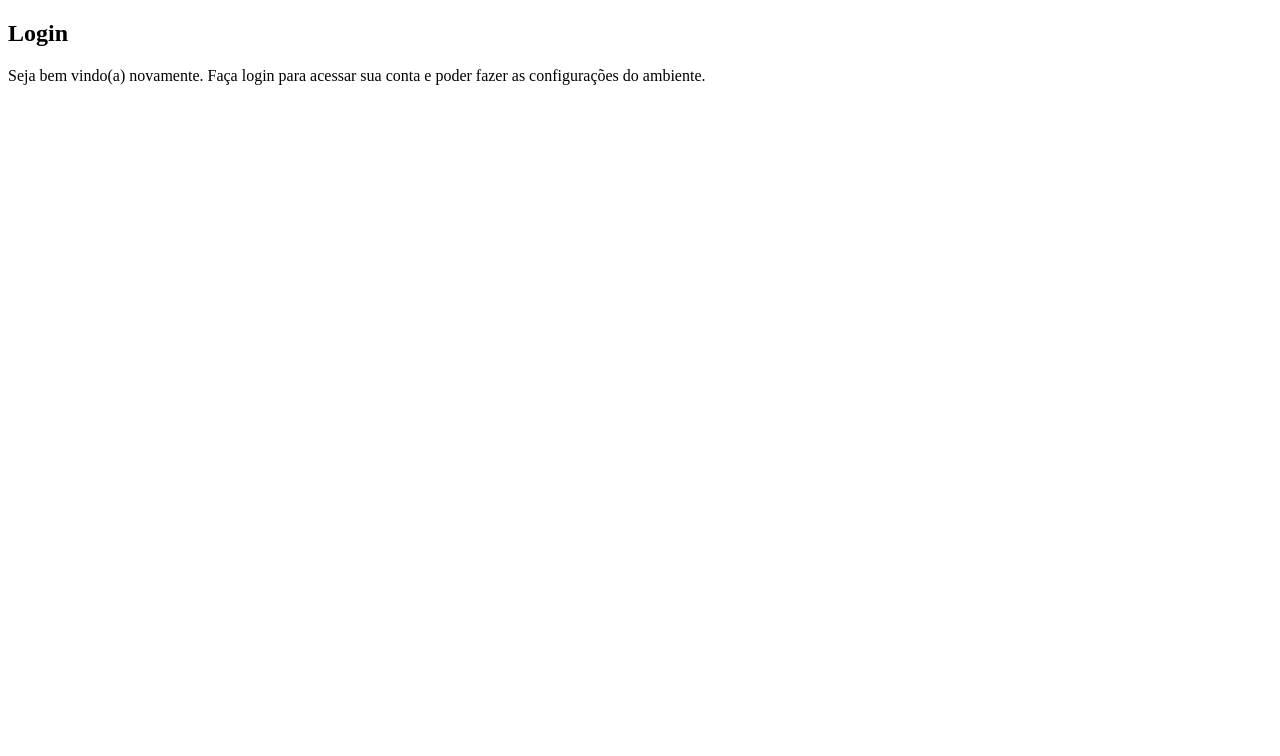
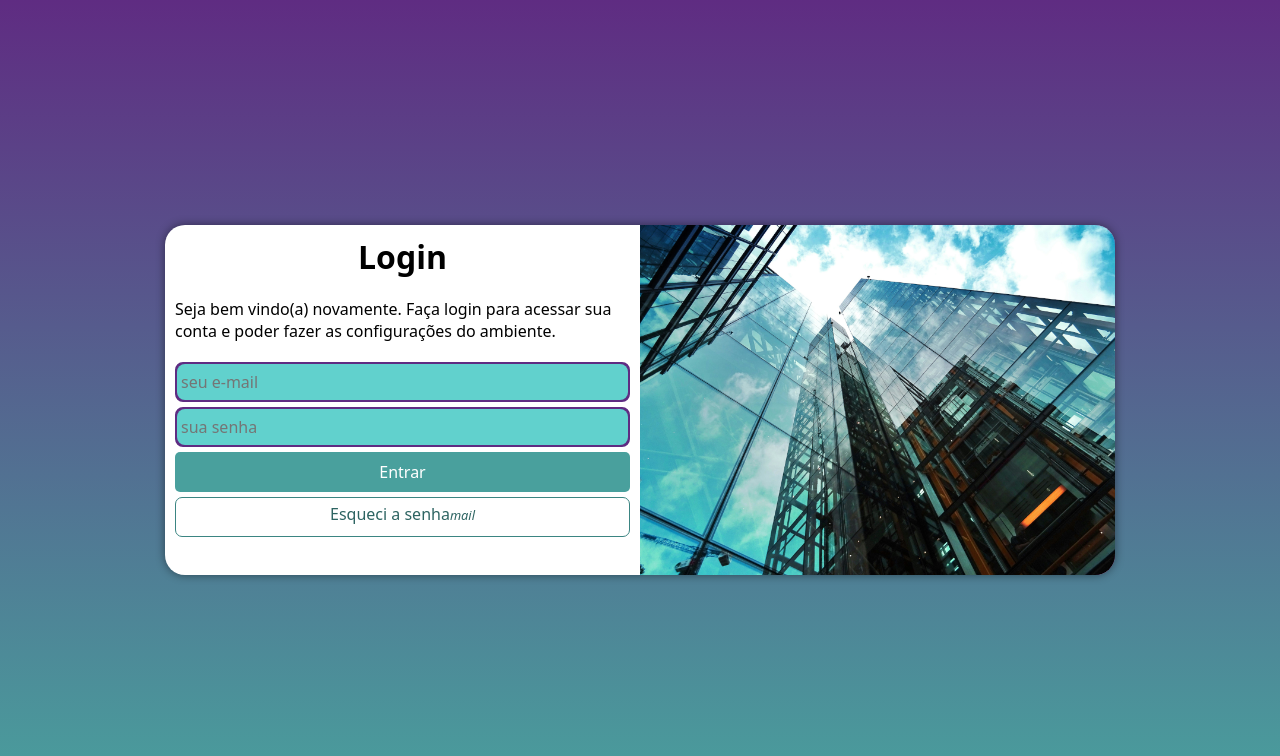
Before and after one commit to JuanPug/Projeto-login, a plain HTML site: page index.html in a window 1280 px wide. Drawn offline with Linux system fonts and the light colour scheme.

Commit message:
Projeto-login

```diff
--- /dev/null
+++ b/estilos/media-query.css
@@ -0,0 +1,52 @@
+@charset "UTF-8";
+
+@media screen and(min-width: 768px) and (max-width: 990px) {
+
+    body{
+        background-image: linear-gradient(to top, #49a09d, #5f2c82 );
+    }
+    section#login {
+        width: 80vw;
+        height: 280px;
+    }
+    section#login > div#imagem {
+        float: left;
+        width: 30%;
+        height: 100%;
+    }
+    section#login > div#form {
+        float: right;
+        width: 70%;
+    }
+}
+
+@media screen and (min-width: 992px) {
+
+    body{
+        background-image: linear-gradient(to top, #49a09d, #5f2c82 );
+    }
+
+    section#login{
+        width: 950px;
+        height: 350px;
+    }
+    section#login > div#imagem {
+        float:right;
+        width: 50%;
+        height: 100%;
+    }
+    section#login > div#form {
+        float:left;
+        width: 50%;
+    }
+
+    div#form > h1 {
+        font-size: 2em;
+    }
+
+    div#form > p {
+        font-size: 1em;
+        margin: 20px 0px;
+    }
+
+}
--- a/estilos/style.css
+++ b/estilos/style.css
@@ -5,3 +5,145 @@
     Verde: #49a09d
     Lilás: #5f2c82
 */
+
+*{
+    font-family: system-ui, -apple-system, BlinkMacSystemFont, 'Segoe UI', Roboto, Oxygen, Ubuntu, Cantarell, 'Open Sans', 'Helvetica Neue', sans-serif;
+    padding: 0px;
+    margin: 0px;
+    box-sizing: border-box;
+}
+
+body, html {
+    background-color: #5f2c82;
+    height: 100vh;
+    width: 100vw;
+}
+
+main{
+    position: relative;
+    height: 100vh;
+    width: 100vw;
+}
+
+section#login {
+    background-color: white;
+    width: 250px;
+    height: 515px;
+    border-radius: 20px;
+    box-shadow: 0px 0px 10px rgba(0, 0, 0, 0.459);
+    overflow: hidden;
+
+    position:absolute;
+    top: 50%;
+    left: 50%;
+
+    transform: translate(-50%, -50%);
+    transition: width .3 s, height .3;
+    transition-timing-function: ease;
+
+
+}
+
+section#login > div#imagem {
+    display: block;
+    background: #5f2c82 url(../imagens/pexels-sevenstormphotography-443386.png) no-repeat;
+    background-size: cover;
+    background-position: left bottom;
+    height: 200px;
+
+
+}
+
+section#login > div#form {
+    display:block;
+    padding: 10px;
+
+}
+
+div#form > h1 {
+    text-align: center;
+    margin-bottom: 10px;
+}
+
+div#form > p {
+    font-size: 0.8em;
+}
+
+form > div.campo{
+    background-color: #5f2c82;
+    border: 2px solid #5f2c82;
+    display: block;
+    width: 100%;
+    height: 40px;
+    border-radius: 8px;
+    margin: 5px 0px;
+
+}
+
+div.campo > label {
+    display: none;
+
+}
+
+div.campo > i {
+    color: white;
+    font-size: 2em;
+    width: 40px;
+    padding: 5px;
+}
+
+div.campo > input {
+    background-color: #61d1cd;
+    font-size: 1em;
+    width: calc(100% - 0px);
+    height: 100%;
+    border: 0px;
+    border-radius: 8px;
+    padding: 4px;
+    transform: translateY(0px);
+}
+
+div.campo > input:focus-within {
+    background-color: white;
+    border: none;
+}
+
+
+form > input[type=submit] {
+    display: block;
+    font-size: 1em;
+    width: 100%;
+    height: 40px;
+    background-color: #49a09d;
+    color: white;
+    border: none;
+    border-radius: 5px;
+    cursor:pointer;
+}
+
+form > input[type=submit]:hover {
+    background-color: #2d6462;
+}
+
+form > a.botao {
+    display: block;
+    text-align: center;
+    font-size: 1em;
+    width: 100%;
+    height: 40px;
+    padding-top: 5px;
+    margin-top: 5px;
+    background-color: white;
+    color: #2d6462;
+    border: 1px solid #3b8582;
+    border-radius: 7px;
+    text-decoration: none;
+}
+
+form > a.botao:hover {
+    background-color: #44a5a5;
+}
+
+form > a.botao > i {
+    font-size: 0.8em;
+}
--- a/index.html
+++ b/index.html
@@ -5,6 +5,8 @@
     <meta name="viewport" content="width=device-width, initial-scale=1.0">
     <title>Projeto login</title>
     <link rel="stylesheet" href="estilos/style.css">
+    <link rel="stylesheet" href="estilos/media-query.css">
+
 </head>
 <body>
     <main>
@@ -16,7 +18,29 @@
             <div id="form">
                 <h1>Login</h1>
                 <p>Seja bem vindo(a) novamente. Faça login para acessar sua conta e poder fazer as configurações do ambiente.</p>
-                <form action="login.php." method="get"></form>
+                <form action="login.php." method="get" autocomplete="on">
+
+                    <div class="campo">
+
+                        <input type="email" name="login" id="ilogin" placeholder="seu e-mail" autocomplete="email" required maxlength="30">
+                        <label for="ilogin">Login</label>
+
+                    </div>
+                    <div class="campo">
+
+                        <input type="password" name="senha" id="isenha" placeholder="sua senha" autocomplete="current-password" required minlength="8" maxlength="20">
+                        <label for="isenha">Senha</label>
+
+                    </div>
+                    <input type="submit" value="Entrar">
+                    <a href="esqueci.html" class="botao">Esqueci a senha<i class="material-icons">mail</i>
+                    </a>
+
+
+
+
+
+                </form>
 
             </div>
         </section>
```
Also changed, not shown: imagens/pexels-sevenstormphotography-443386.png (added).
